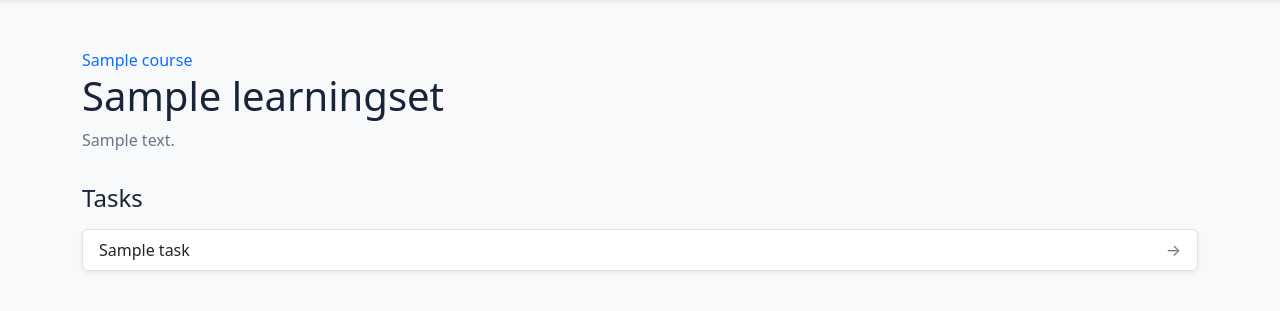
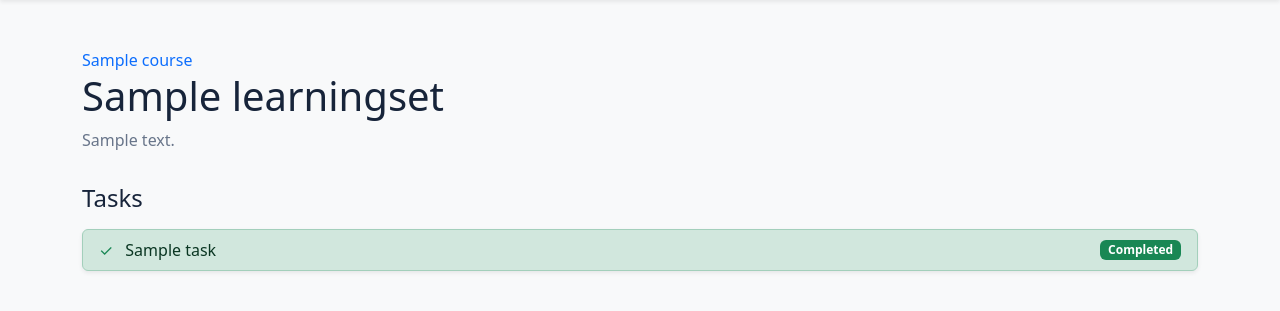
Before and after one commit to ToglivvilgoT/diskmatte-the-game, a Django app: a page that uses diskmatte-the-game/apps/courses/templates/courses/learning_set_detail.html in a window 1280 px wide. Shown: the part 56-367 px from the top of the page. Run offline with Django 5.2, Linux system fonts and the light colour scheme; a user stored in the database is signed in; tables that the repository leaves empty hold one stand-in row (values such as "Sample post").

Commit message:
feat: solved tasks are marked as solved on learning set page

```diff
--- a/diskmatte-the-game/apps/courses/templates/courses/learning_set_detail.html
+++ b/diskmatte-the-game/apps/courses/templates/courses/learning_set_detail.html
@@ -12,9 +12,16 @@
 <h2 class="h4 mb-3">Tasks</h2>
 <div class="list-group shadow-sm">
         {% for task in tasks %}
-            <a class="list-group-item list-group-item-action d-flex justify-content-between align-items-center" href="{% url 'tasks:task-detail' course.slug learning_set.slug task.topic.slug task.slug %}">
-                <span>{{ task.title }}</span>
-                <span class="text-secondary">&rarr;</span>
+            <a class="list-group-item list-group-item-action d-flex justify-content-between align-items-center{% if task.is_completed %} list-group-item-success{% endif %}" href="{% url 'tasks:task-detail' course.slug learning_set.slug task.topic.slug task.slug %}">
+                <span>
+                    {% if task.is_completed %}<span class="text-success me-2" aria-label="Completed">&#10003;</span>{% endif %}
+                    {{ task.title }}
+                </span>
+                {% if task.is_completed %}
+                    <span class="badge text-bg-success">Completed</span>
+                {% else %}
+                    <span class="text-secondary">&rarr;</span>
+                {% endif %}
             </a>
         {% empty %}
             <div class="list-group-item text-secondary">No tasks yet.</div>
--- a/diskmatte-the-game/apps/courses/views.py
+++ b/diskmatte-the-game/apps/courses/views.py
@@ -1,4 +1,6 @@
 from django.shortcuts import get_object_or_404, render
+
+from apps.progress.models import TaskCompletion
 
 from .models import Course, LearningSet, Topic
 
@@ -27,6 +29,17 @@ def learning_set_detail(request, course_slug, slug):
         is_active=True,
     )
     tasks = learning_set.tasks.filter(is_published=True).select_related("topic")
+    completed_task_ids = set()
+    if request.user.is_authenticated:
+        completed_task_ids = set(
+            TaskCompletion.objects.filter(
+                user=request.user,
+                task__learning_set=learning_set,
+            ).values_list("task_id", flat=True)
+        )
+    for task in tasks:
+        task.is_completed = task.pk in completed_task_ids
+
     return render(
         request,
         "courses/learning_set_detail.html",
```
Also changed, not shown: diskmatte-the-game/apps/courses/tests.py (+19 -0 lines).
